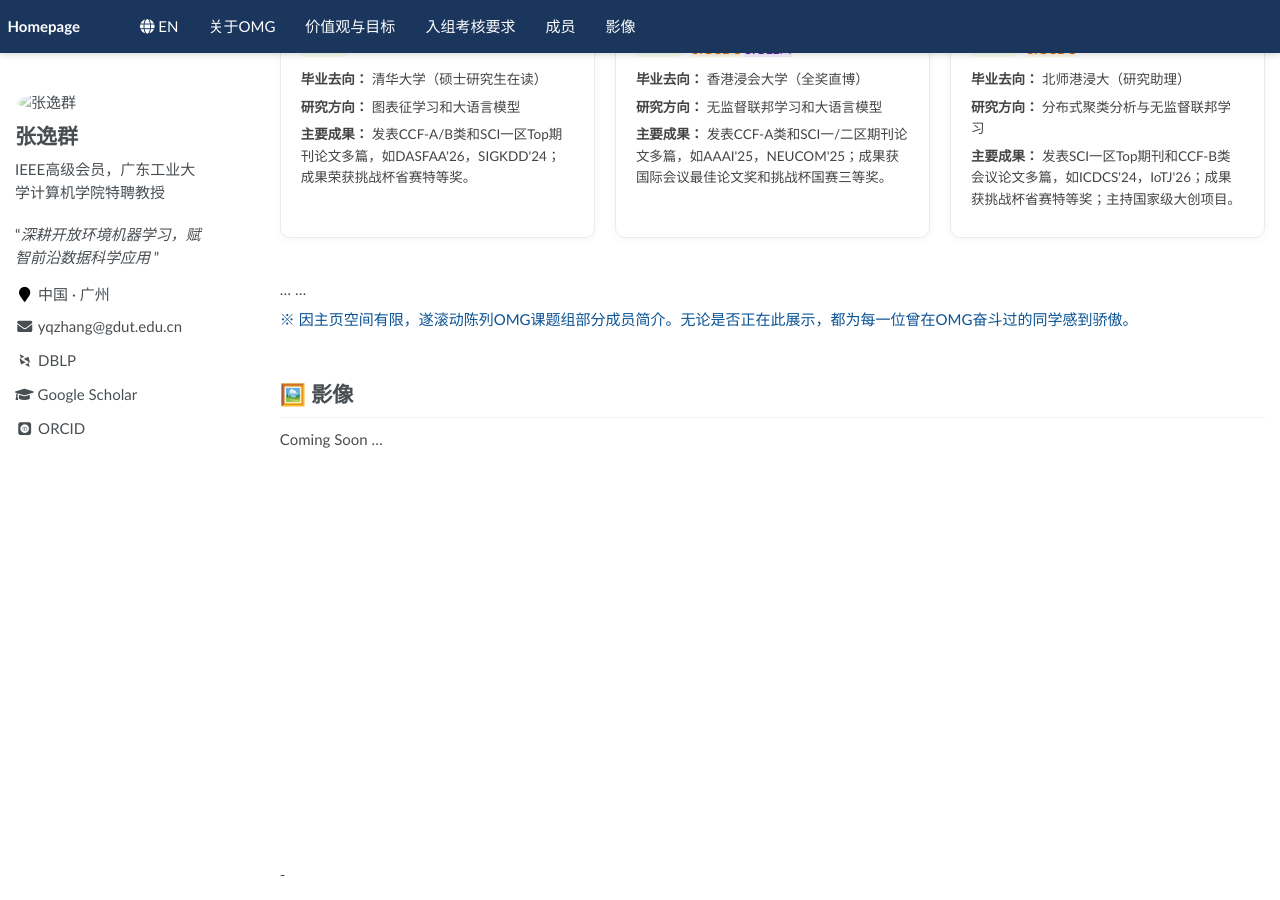
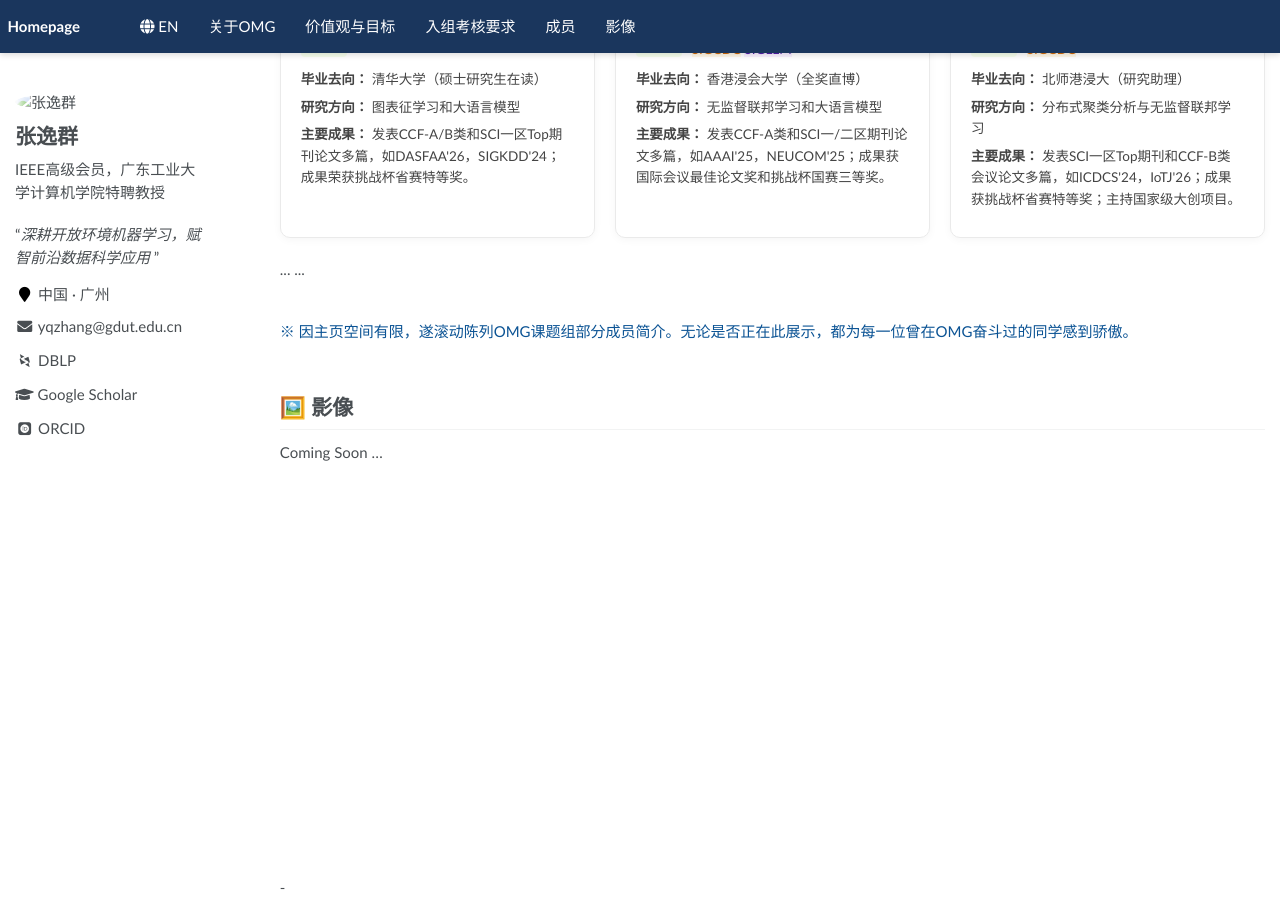
Before and after one commit to yqzhang-Zz/zh-OMG, a Jekyll site: the page built from _pages/about.md, in a window 1280 px wide and 900 px high, scrolled down 2947 px. Built offline with Jekyll 4.4.1, drawn with Linux system fonts in a browser that asks for light colours; some web fonts are replaced.

Commit message:
Update about.md

```diff
--- a/_pages/about.md
+++ b/_pages/about.md
@@ -359,9 +359,9 @@ OMG具体研究方向可参考本人主页所列论文和科研课题。组内**
       <p><strong>主要成果：</strong> 发表SCI一区Top期刊和CCF-B类会议论文多篇，如ICDCS'24，IoTJ'26；成果获挑战杯省赛特等奖；主持国家级大创项目。</p>
     </div>
   </div>
+... ...
+</div>
 
-</div>
-... ...
 
 <span style="color: #0b5394"> ※ 因主页空间有限，遂滚动陈列OMG课题组部分成员简介。无论是否正在此展示，都为每一位曾在OMG奋斗过的同学感到骄傲。</span>
 
```
